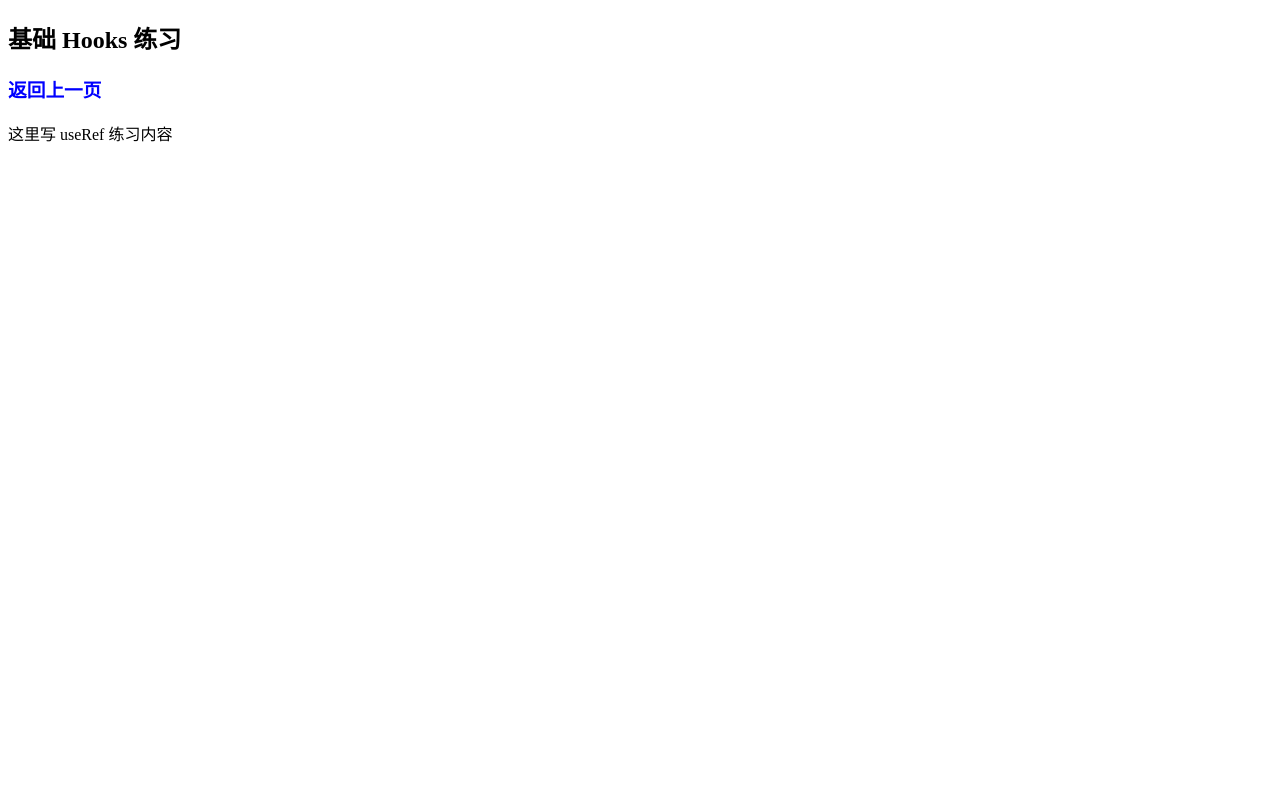
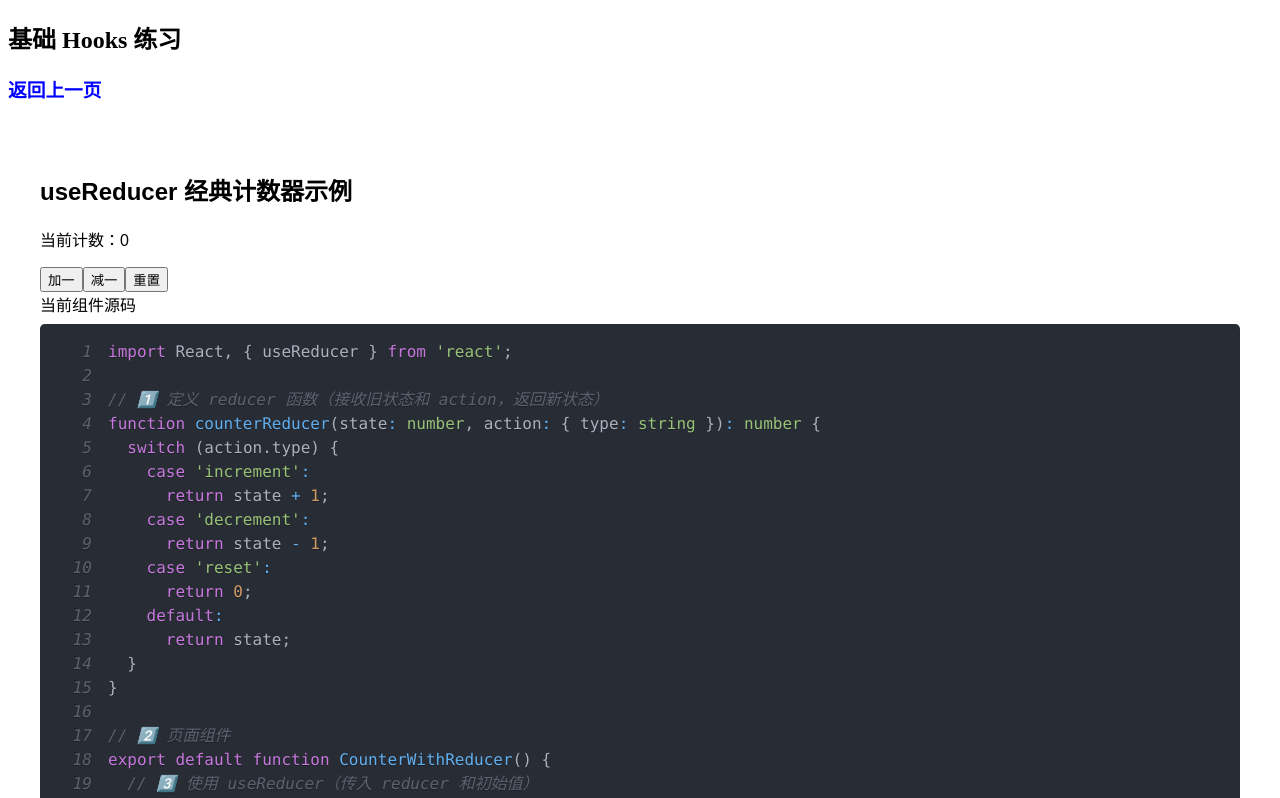
Before and after one commit to mingqiangChe/viteReact, a React (Vite) app: page /basics/useReducer in a window 1280 px wide. Shown: the top 798 px of the page. Built offline with nearby package versions, Linux system fonts and the light colour scheme.

Commit message:
feat：useReducer添加

```diff
--- a/src/pages/basics/UseReducerDemo.tsx
+++ b/src/pages/basics/UseReducerDemo.tsx
@@ -1,5 +1,64 @@
-// import React, { useRef, useEffect } from 'react';
+import React, { useReducer } from 'react';
+import CodeBlock from '@/components/CodeBlock';
+const code = `import React, { useReducer } from 'react';
 
-export default function UseReduceDemo() {
-  return <div>这里写 useRef 练习内容</div>;
+// 1️⃣ 定义 reducer 函数（接收旧状态和 action，返回新状态）
+function counterReducer(state: number, action: { type: string }): number {
+  switch (action.type) {
+    case 'increment':
+      return state + 1;
+    case 'decrement':
+      return state - 1;
+    case 'reset':
+      return 0;
+    default:
+      return state;
+  }
 }
+
+// 2️⃣ 页面组件
+export default function CounterWithReducer() {
+  // 3️⃣ 使用 useReducer（传入 reducer 和初始值）
+  const [count, dispatch] = useReducer(counterReducer, 0);
+
+  return (
+    <div style={{ padding: '2rem', fontFamily: 'sans-serif' }}>
+      <h2>useReducer 经典计数器示例</h2>
+      <p>当前计数：{count}</p>
+      <button onClick={() => dispatch({ type: 'increment' })}>加一</button>
+      <button onClick={() => dispatch({ type: 'decrement' })}>减一</button>
+      <button onClick={() => dispatch({ type: 'reset' })}>重置</button>
+    </div>
+  );
+}
+`;
+// 1️⃣ 定义 reducer 函数（接收旧状态和 action，返回新状态）
+function counterReducer(state: number, action: { type: string }): number {
+  switch (action.type) {
+    case 'increment':
+      return state + 1;
+    case 'decrement':
+      return state - 1;
+    case 'reset':
+      return 0;
+    default:
+      return state;
+  }
+}
+
+// 2️⃣ 页面组件
+export default function CounterWithReducer() {
+  // 3️⃣ 使用 useReducer（传入 reducer 和初始值）
+  const [count, dispatch] = useReducer(counterReducer, 0);
+
+  return (
+    <div style={{ padding: '2rem', fontFamily: 'sans-serif' }}>
+      <h2>useReducer 经典计数器示例</h2>
+      <p>当前计数：{count}</p>
+      <button onClick={() => dispatch({ type: 'increment' })}>加一</button>
+      <button onClick={() => dispatch({ type: 'decrement' })}>减一</button>
+      <button onClick={() => dispatch({ type: 'reset' })}>重置</button>
+      <CodeBlock title="当前组件源码" code={code} />
+    </div>
+  );
+}
```
